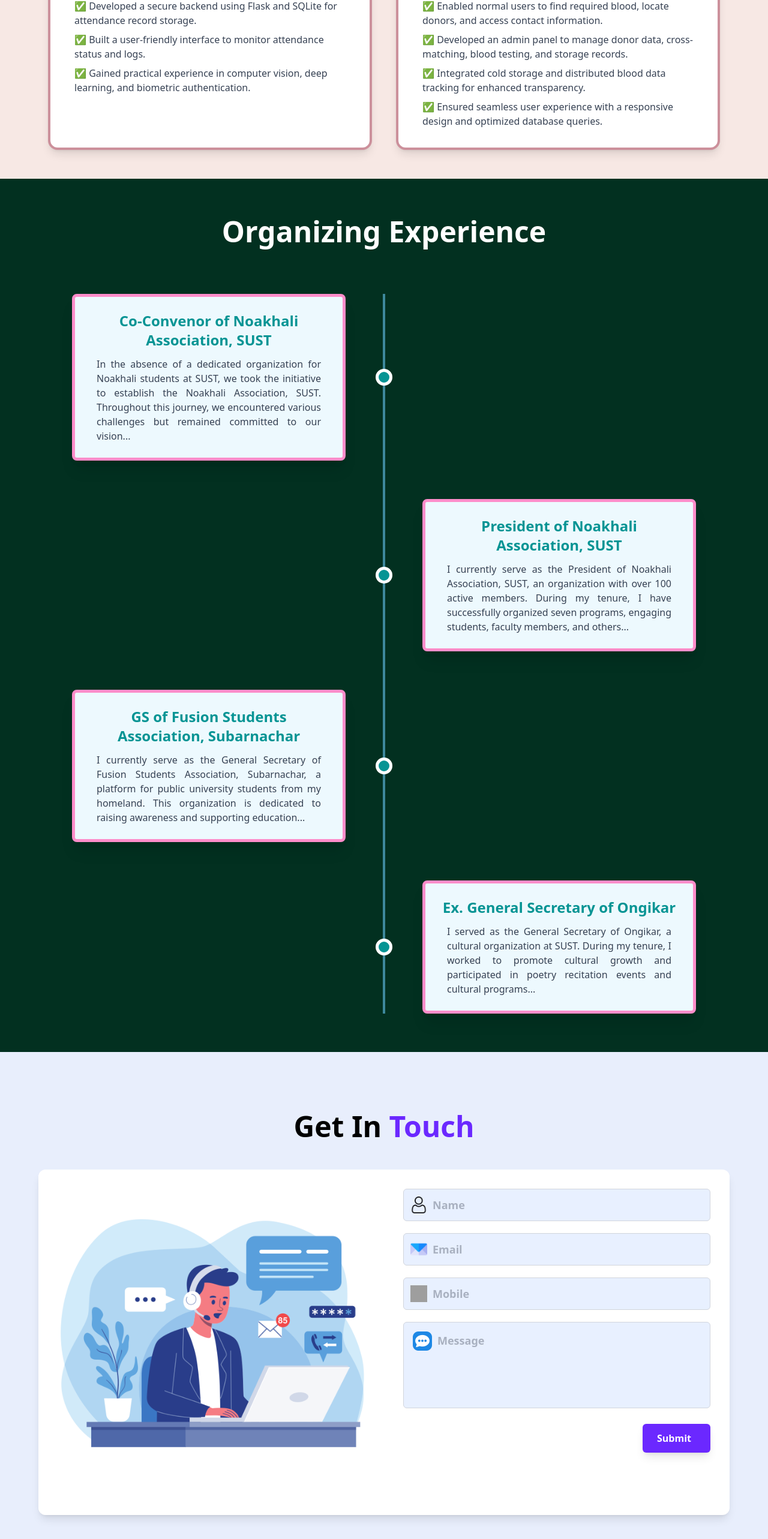
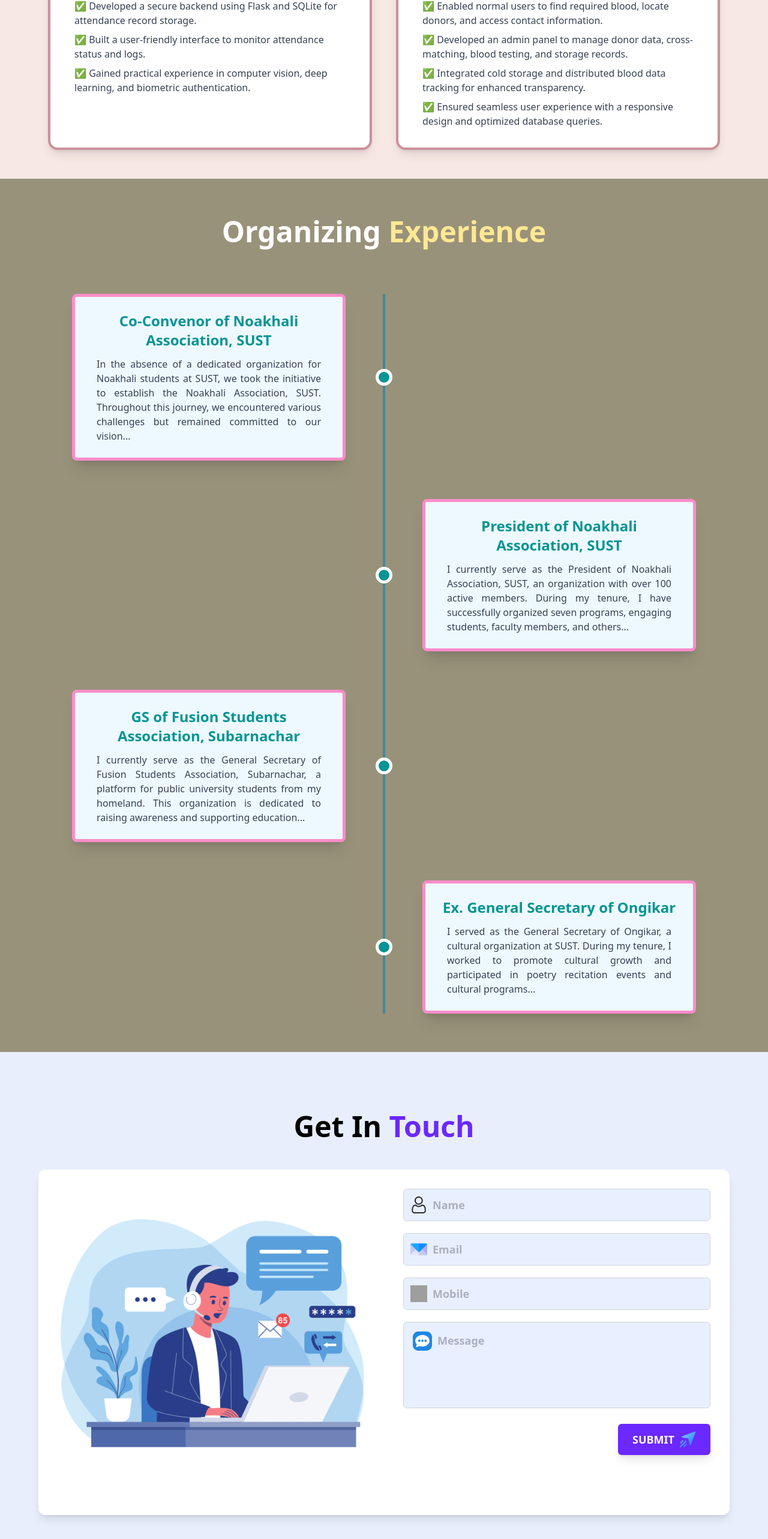
Before and after one commit to naimur1046/personal-portfolio, a React (Vite) app: page / in a window 1280 px wide. Shown: the part 3094-5660 px from the top of the page at 60% size. Built offline with nearby package versions, Linux system fonts and the light colour scheme; grey boxes are pictures that could not be loaded.

Commit message:
Add design in professional experience

```diff
--- a/src/pages/Contact.tsx
+++ b/src/pages/Contact.tsx
@@ -3,6 +3,7 @@ import User from "../assets/user.png"
 import Email from "../assets/email.png"
 import Phone from "../assets/phone.png"
 import Message from "../assets/message.png"
+import Send from "../assets/send.png"
 const Contact = () => {
   return (
     <div className="flex flex-col items-center justify-center py-25 px-8 bg-[#E8EEFC]">
@@ -59,10 +60,13 @@ const Contact = () => {
             </div>
             <button
               type="submit"
-              className="self-end bg-[#6B28FF] text-white px-6 py-3 rounded-md font-semibold hover:bg-[#5820c9] transition-shadow shadow-lg flex items-center space-x-2"
-            >
-              <span>Submit</span>
-              <i className="fas fa-paper-plane"></i>
+              className="self-end bg-[#6B28FF] text-white text-lg px-6 py-3 rounded-md font-semibold hover:bg-[#5820c9] transition-shadow shadow-lg flex items-center space-x-2">
+              <span>SUBMIT</span>
+              <img
+                src={Send}
+                alt="Send Icon"
+                className="w-7 h-7"
+              />
             </button>
           </form>
         </div>
--- a/src/pages/OrganizingExperience.tsx
+++ b/src/pages/OrganizingExperience.tsx
@@ -30,8 +30,8 @@ const experiences: Experience[] = [
 
 const OrganizingExperience = () => {
   return (
-    <div className="w-full mx-auto px-6 md:px-20 py-16 bg-[#023020]">
-      <h1 className="text-5xl font-bold text-white text-center mb-20">Organizing Experience</h1>
+    <div className="w-full mx-auto px-6 md:px-20 py-16 bg-[#99927b]">
+      <h1 className="text-5xl font-bold text-white text-center mb-20">Organizing <span className="text-[#FFE893]">Experience</span></h1>
 
       {/* Vertical line */}
       <div className="relative">
```
Also changed, not shown: src/assets/send.png (added).
